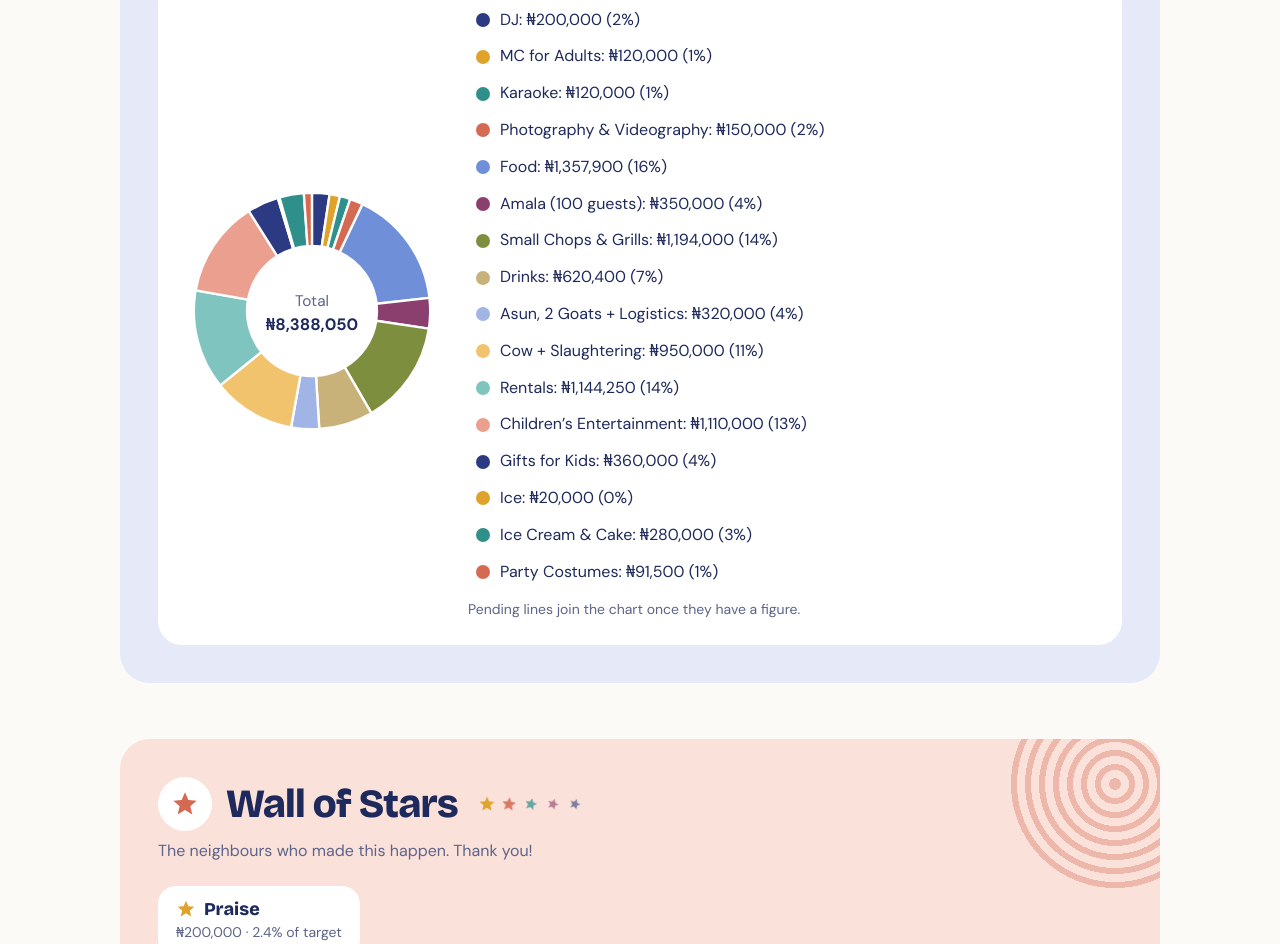
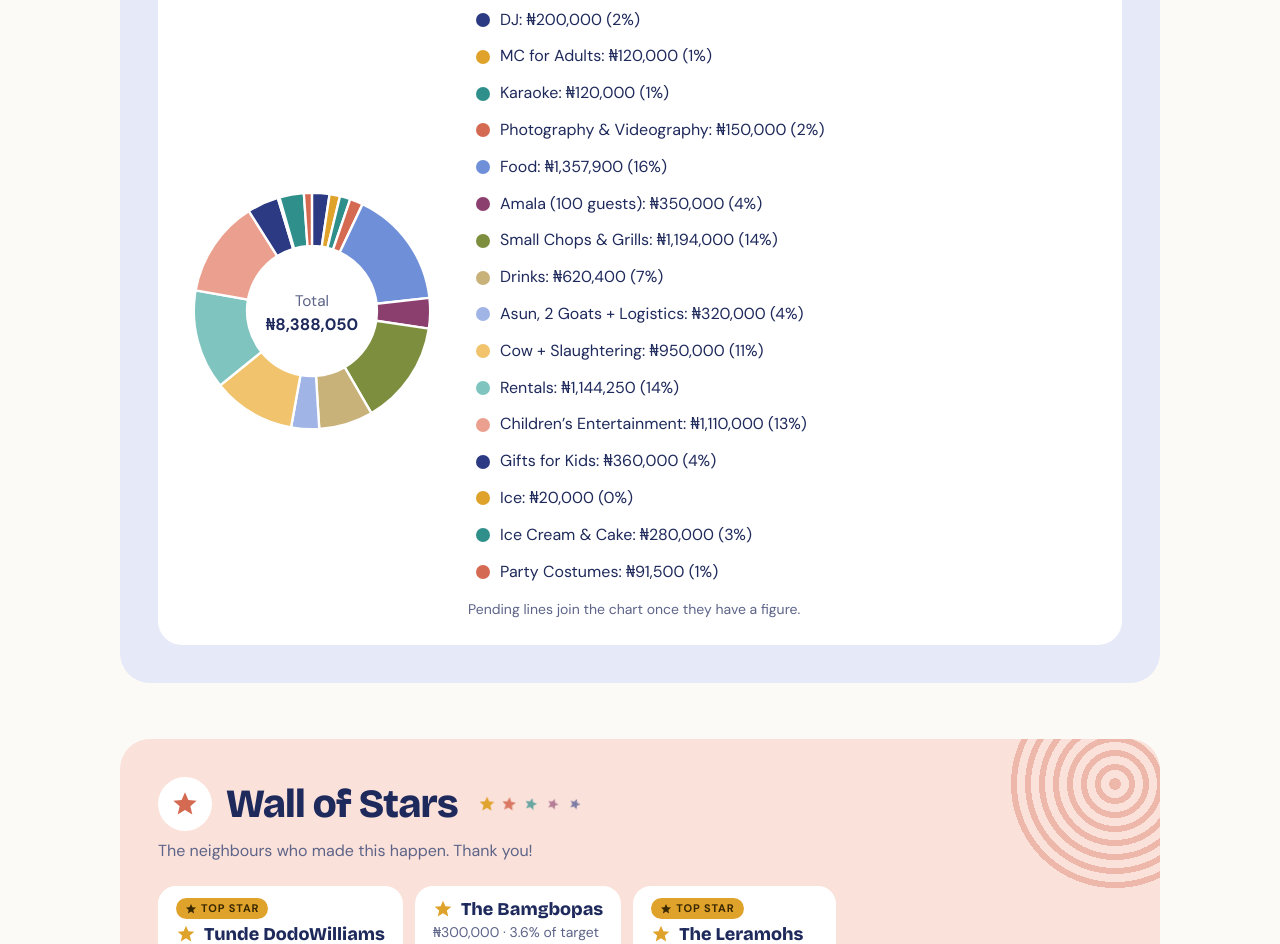
Before and after one commit to praisedam/lhis-adire-vibes, a plain HTML site: page index.html in a window 1280 px wide. Shown: the part 5801-6745 px from the top of the page. Drawn offline with nearby package versions, Linux system fonts and the light colour scheme.

Commit message:
Updated list of donors

```diff
--- a/data.json
+++ b/data.json
@@ -185,10 +185,22 @@
  ],
  "donors": [
   {
-   "id": "d1794246935686",
-   "name": "Praise",
-   "amount": 200000,
-   "ts": 1794246935686
+   "id": "d1794642749521",
+   "name": "Tunde DodoWilliams",
+   "amount": 400000,
+   "ts": 1794642749817
+  },
+  {
+   "id": "d1794643086066",
+   "name": "The Bamgbopas",
+   "amount": 300000,
+   "ts": 1794643086375
+  },
+  {
+   "id": "d1794643108462",
+   "name": "The Leramohs",
+   "amount": 400000,
+   "ts": 1794643108750
   }
  ]
 }
--- a/index.html
+++ b/index.html
@@ -315,8 +315,8 @@ live.forEach((s,i)=>{const f=s.budget/T,b=a+f*2*Math.PI*0.9999,L=f>.5?1:0;
 paths+=`<path data-id="${esc(s.id)}" style="fill:${COL[i%12]}" d="M${c+r*Math.cos(a)} ${c+r*Math.sin(a)} A${r} ${r} 0 ${L} 1 ${c+r*Math.cos(b)} ${c+r*Math.sin(b)} L${c+55*Math.cos(b)} ${c+55*Math.sin(b)} A55 55 0 ${L} 0 ${c+55*Math.cos(a)} ${c+55*Math.sin(a)}Z"/>`;a=b});
 $("dn").innerHTML=(paths||`<circle cx="110" cy="110" r="78" fill="none" stroke="var(--line)" stroke-width="45"/>`)+`<text x="110" y="106" text-anchor="middle" style="fill:var(--mut)" font-size="13">Total</text><text x="110" y="126" text-anchor="middle" style="fill:var(--ink)" font-size="14" font-weight="700">${N(T)}</text>`;
 $("leg").innerHTML=live.map((s,i)=>`<button data-id="${esc(s.id)}"><i style="background:${COL[i%12]}"></i><span>${esc(s.name)}: ${N(s.budget)} (${(s.budget/T*100).toFixed(0)}%)</span></button>`).join("")+(secs.some(s=>!s.budget)?`<p style="color:var(--mut);font-size:14px;margin:10px 0 0">Pending lines join the chart once they have a figure.</p>`:"");
-const top=dons.reduce((m,d)=>d.amount>(m?.amount||0)?d:m,null);
-$("donors").innerHTML=dons.map((d,i)=>`<div class="dn" style="animation-delay:${i*.05}s">${top&&d.id===top.id&&dons.length>1?`<span class="top"><svg class="st"><use href="#m-star"/></svg>Top star</span>`:""}<div class="nm"><svg class="st"><use href="#m-star"/></svg><b>${esc(d.name)}</b></div><span>${N(d.amount)}${T?` · ${(d.amount/T*100).toFixed(1)}% of target`:""}</span>${canEdit&&recs[d.id]?`<br><a href="/_blob/${esc(recs[d.id])}" target="_blank" rel="noopener" style="color:var(--d1);font-size:13px">View receipt</a>`:""}${edit?` <button class="btn sm ghost" data-deld="${esc(d.id)}">Remove</button>`:""}</div>`).join("")||`<div class="empty">The first star goes here.</div>`;
+const topAmt=dons.reduce((m,d)=>Math.max(m,d.amount||0),0),topN=dons.filter(d=>d.amount===topAmt).length;
+$("donors").innerHTML=dons.map((d,i)=>`<div class="dn" style="animation-delay:${i*.05}s">${topAmt>0&&d.amount===topAmt&&topN<dons.length?`<span class="top"><svg class="st"><use href="#m-star"/></svg>Top star</span>`:""}<div class="nm"><svg class="st"><use href="#m-star"/></svg><b>${esc(d.name)}</b></div><span>${N(d.amount)}${T?` · ${(d.amount/T*100).toFixed(1)}% of target`:""}</span>${canEdit&&recs[d.id]?`<br><a href="/_blob/${esc(recs[d.id])}" target="_blank" rel="noopener" style="color:var(--d1);font-size:13px">View receipt</a>`:""}${edit?` <button class="btn sm ghost" data-deld="${esc(d.id)}">Remove</button>`:""}</div>`).join("")||`<div class="empty">The first star goes here.</div>`;
 ["admSec","admDon","admSet"].forEach(k=>$(k).hidden=!edit);
 $("edit").textContent=edit?"Done editing":"Edit mode";
 if(openId)showSec(openId)}
```
Also changed, not shown: 1 other file.
